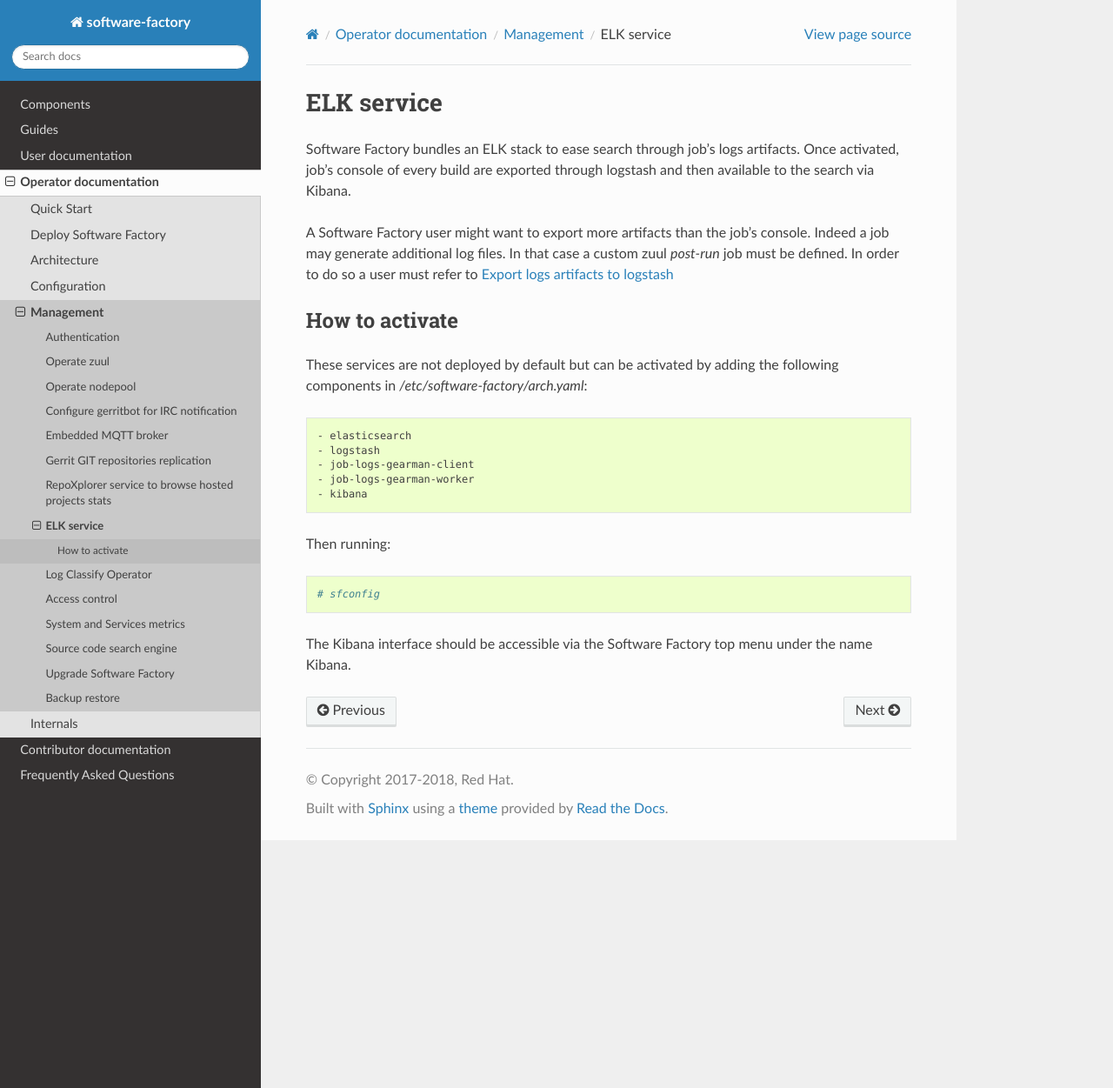
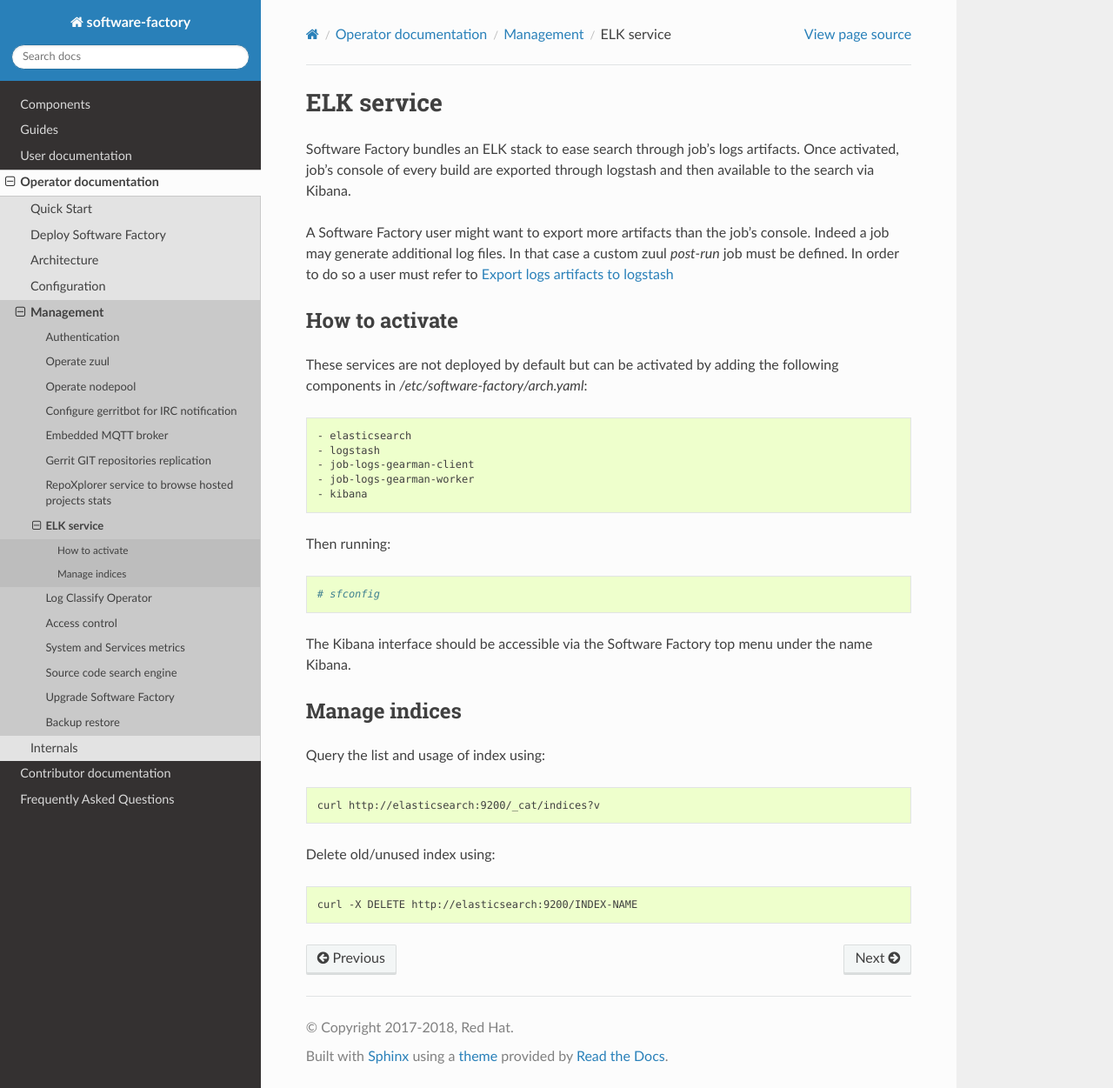
Before and after one commit to softwarefactory-project/sf-docs, a Sphinx documentation site: the page built from docs/operator/elk_operator.rst, in a window 1280 px wide and 1251 px high. Shown: the whole window at 87% size. Built offline with Sphinx 7.4.7 and the Read the Docs theme 2.0.0, drawn with Linux system fonts in a browser that asks for light colours.

Commit message:
elk: document manual index management
Change-Id: I8431dbe9279c4a10fd11be553d85e294ce24d361

```diff
--- a/docs/operator/elk_operator.rst
+++ b/docs/operator/elk_operator.rst
@@ -35,3 +35,20 @@
 
 The Kibana interface should be accessible via the Software Factory top menu under
 the name Kibana.
+
+
+Manage indices
+--------------
+
+Query the list and usage of index using:
+
+.. code-block:: bash
+
+   curl http://elasticsearch:9200/_cat/indices?v
+
+
+Delete old/unused index using:
+
+.. code-block:: bash
+
+   curl -X DELETE http://elasticsearch:9200/INDEX-NAME
```
